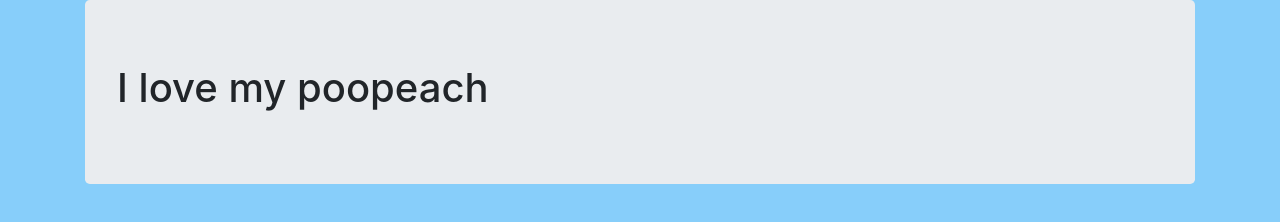
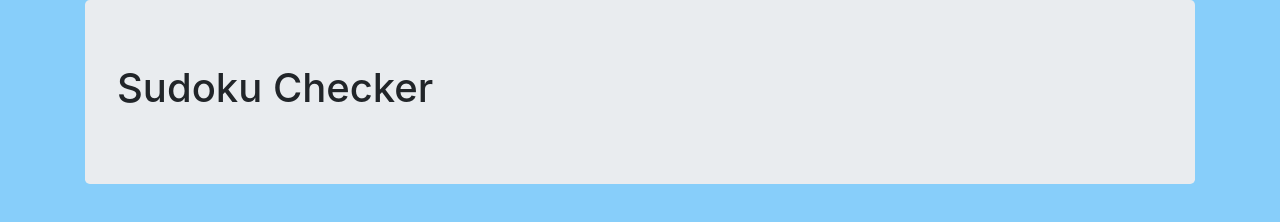
Before and after one commit to WilliamKulha/sudoku_checker, a website built with webpack: page src/index.html in a window 1280 px wide. Built offline with nearby package versions, Linux system fonts and the light colour scheme.

Commit message:
Add title of the page to the index.html document.

```diff
--- a/src/index.html
+++ b/src/index.html
@@ -4,13 +4,14 @@
   <meta charset="UTF-8">
   <meta name="viewport" content="width=device-width, initial-scale=1.0">
   <meta http-equiv="X-UA-Compatible" content="ie=edge">
-  <title>Document</title>
+  <title>Sudoku Checker</title>
 </head>
 <body>
   <div class="container">
     <div class="jumbotron">
-        <h1>I love my poopeach</h1>
+        <h1>Sudoku Checker</h1>
     </div>
+
   </div>
 
 </body>
```
